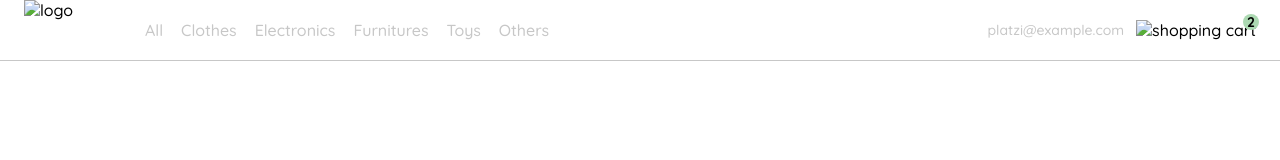
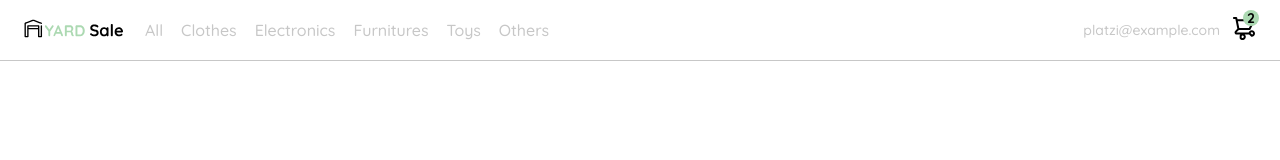
Before and after one commit to rafaelcabrera/js_practico_platzi, a plain HTML site: page index.html in a window 1280 px wide. Drawn offline with Linux system fonts and the light colour scheme.

Commit message:
img fixed

```diff
--- a/index.html
+++ b/index.html
@@ -15,10 +15,10 @@
 </head>
 <body>
   <nav>
-    <img src="./icons/icon_menu.svg" alt="menu" class="menu">
+    <img src="./assets/icons/icon_menu.svg" alt="menu" class="menu">
 
     <div class="navbar-left">
-      <img src="./logos/logo_yard_sale.svg" alt="logo" class="logo">
+      <img src="./assets/logos/logo_yard_sale.svg" alt="logo" class="logo">
 
       <ul>
         <li>
@@ -46,7 +46,7 @@
       <ul>
         <li class="navbar-email">platzi@example.com</li>
         <li class="navbar-shopping-cart">
-          <img src="./icons/icon_shopping_cart.svg" alt="shopping cart">
+          <img src="./assets/icons/icon_shopping_cart.svg" alt="shopping cart">
           <div>2</div>
         </li>
       </ul>
```
